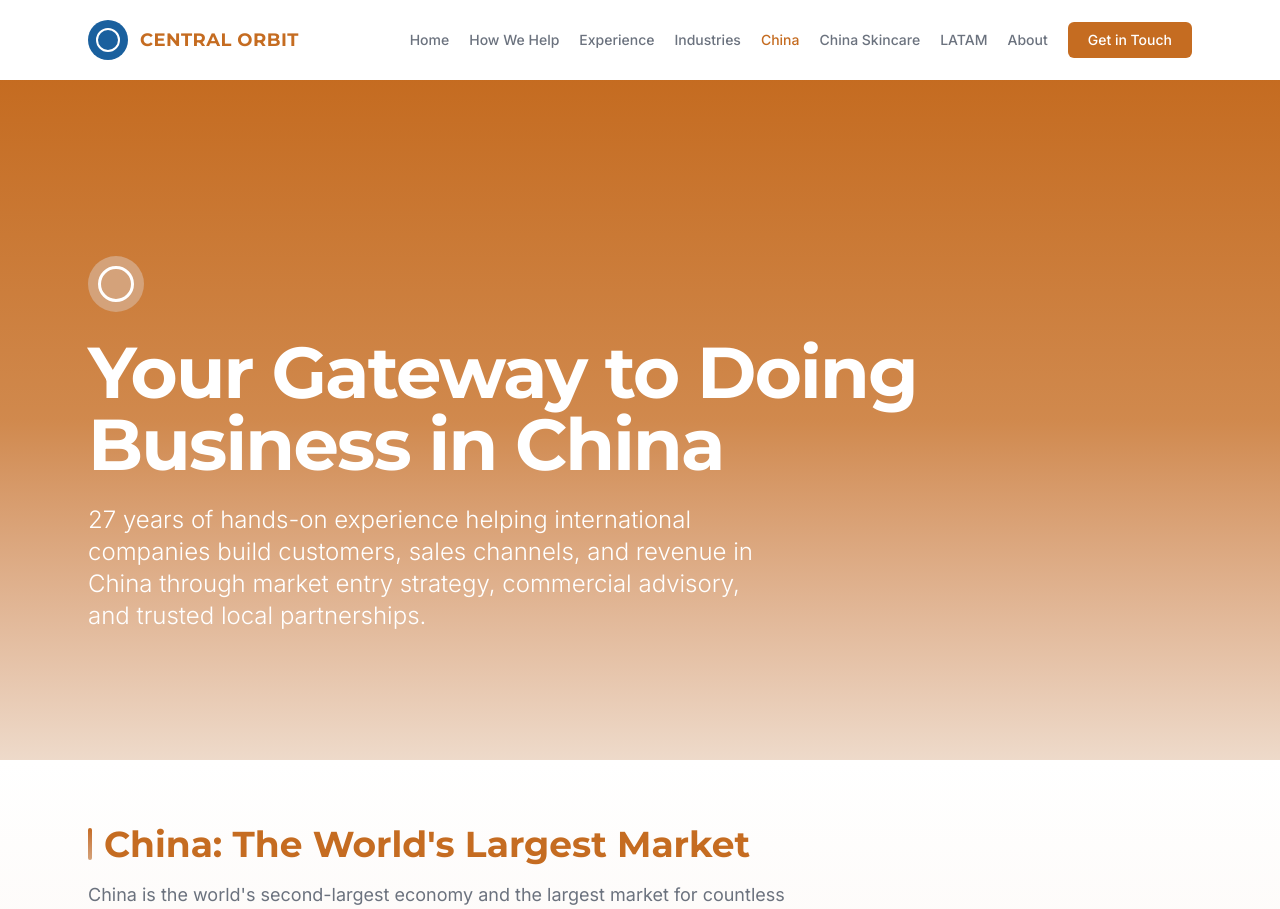
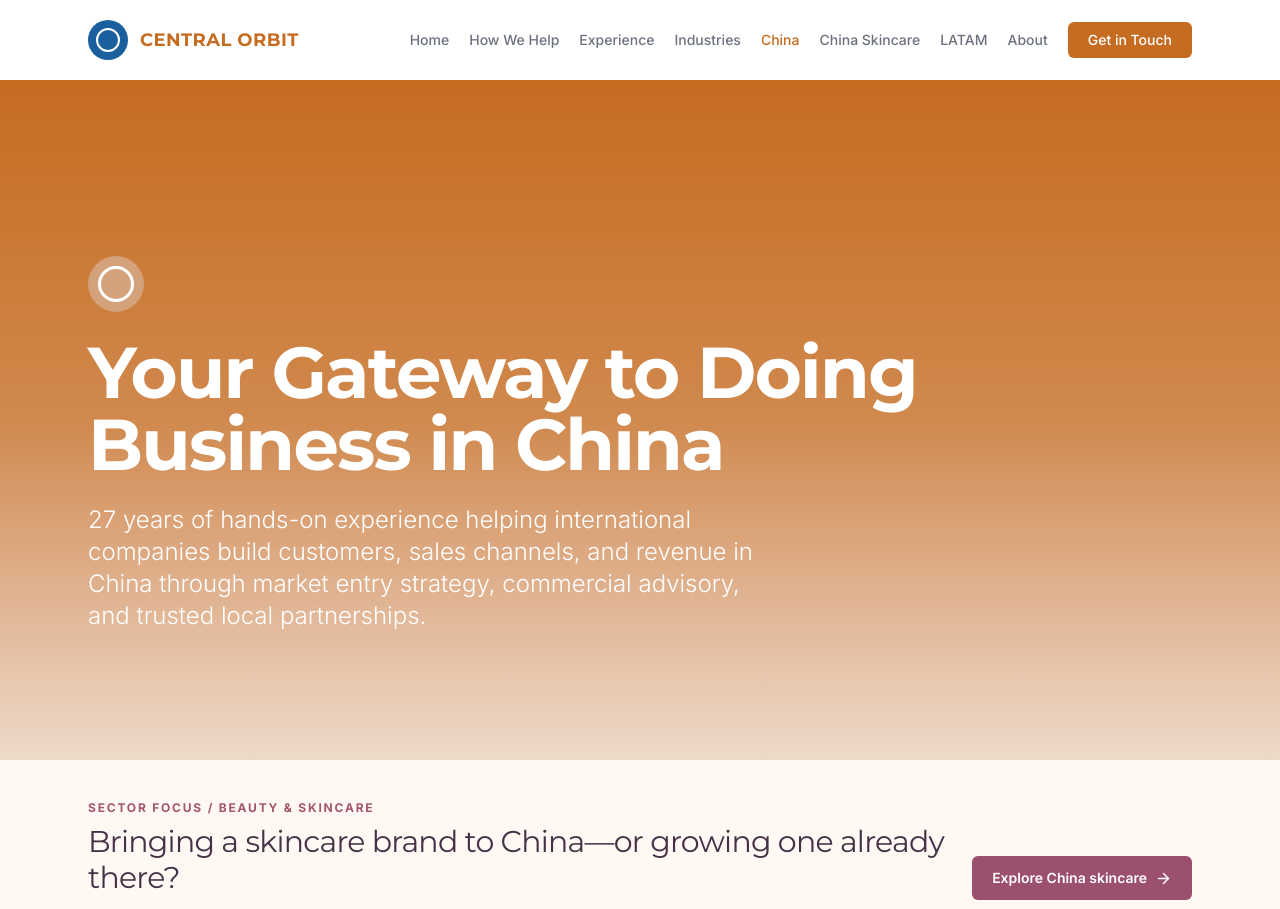
Before and after one commit to yochaigg/central-orbit, a Next.js app: page /china in a window 1280 px wide. Shown: the top 909 px of the page. Built offline with nearby package versions, Linux system fonts and the light colour scheme.

Commit message:
Link canonical China skincare destination from site navigation

```diff
--- a/src/app/china/page.tsx
+++ b/src/app/china/page.tsx
@@ -257,6 +257,33 @@ export default function ChinaPage() {
         </div>
       </section>
 
+      {/* Dedicated China skincare destination */}
+      <section className="bg-[#fff8f3] py-10 border-b border-[#eadbdc]">
+        <div className="mx-auto max-w-6xl px-6">
+          <FadeIn>
+            <div className="flex flex-col md:flex-row md:items-center justify-between gap-6">
+              <div>
+                <p className="text-xs font-bold uppercase tracking-[0.15em] text-[#a35670] mb-2">
+                  Sector focus / Beauty &amp; Skincare
+                </p>
+                <h2 className="font-serif text-2xl md:text-3xl text-[#463147] tracking-tight">
+                  Bringing a skincare brand to China—or growing one already there?
+                </h2>
+                <p className="mt-2 text-[#685568] max-w-2xl leading-relaxed">
+                  Explore a dedicated approach to product positioning, competition, B2C routes and practical commercial planning.
+                </p>
+              </div>
+              <Link
+                href="/china-skincare"
+                className="inline-flex shrink-0 items-center gap-2 rounded-md bg-[#9b506d] text-white px-5 py-3 text-sm font-semibold hover:bg-[#7e3b55] transition-colors"
+              >
+                Explore China skincare <ArrowRight size={17} />
+              </Link>
+            </div>
+          </FadeIn>
+        </div>
+      </section>
+
       {/* The Opportunity */}
       <section className="py-16 bg-gradient-to-b from-white to-accent/10">
         <div className="mx-auto max-w-6xl px-6">
```
